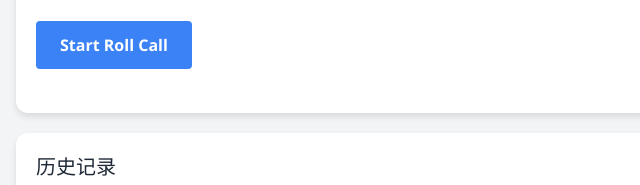
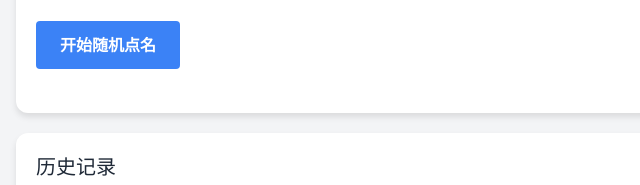
Before and after one commit to Kiaana/Random-Roll-Call, a plain HTML site: page index.html in a window 1280 px wide. Shown: the part 621-806 px from the top of the page, 0-640 px from the left. Drawn offline with nearby package versions, Linux system fonts and the light colour scheme.

Commit message:
Update index.html

```diff
--- a/index.html
+++ b/index.html
@@ -77,8 +77,7 @@
             </div>
 
             <button id="rollCallButton"
-                class="bg-blue-500 text-white font-bold py-3 px-6 rounded hover:bg-blue-600 transition duration-300 ease-in-out btn">Start
-                Roll Call</button>
+                class="bg-blue-500 text-white font-bold py-3 px-6 rounded hover:bg-blue-600 transition duration-300 ease-in-out btn">开始随机点名</button>
 
             <div id="result" class="mt-6 text-3xl font-bold text-gray-800"></div>
         </div>
```
